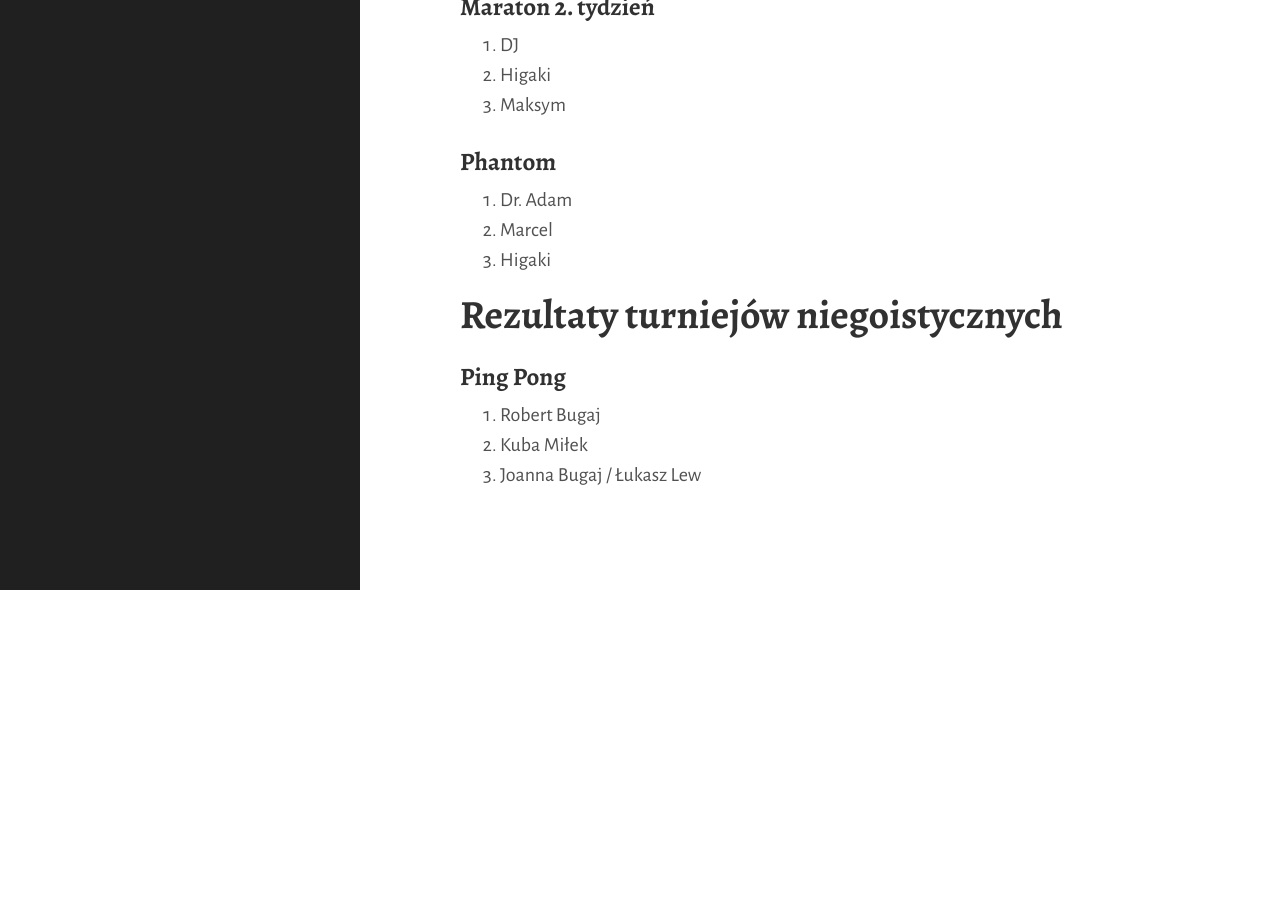
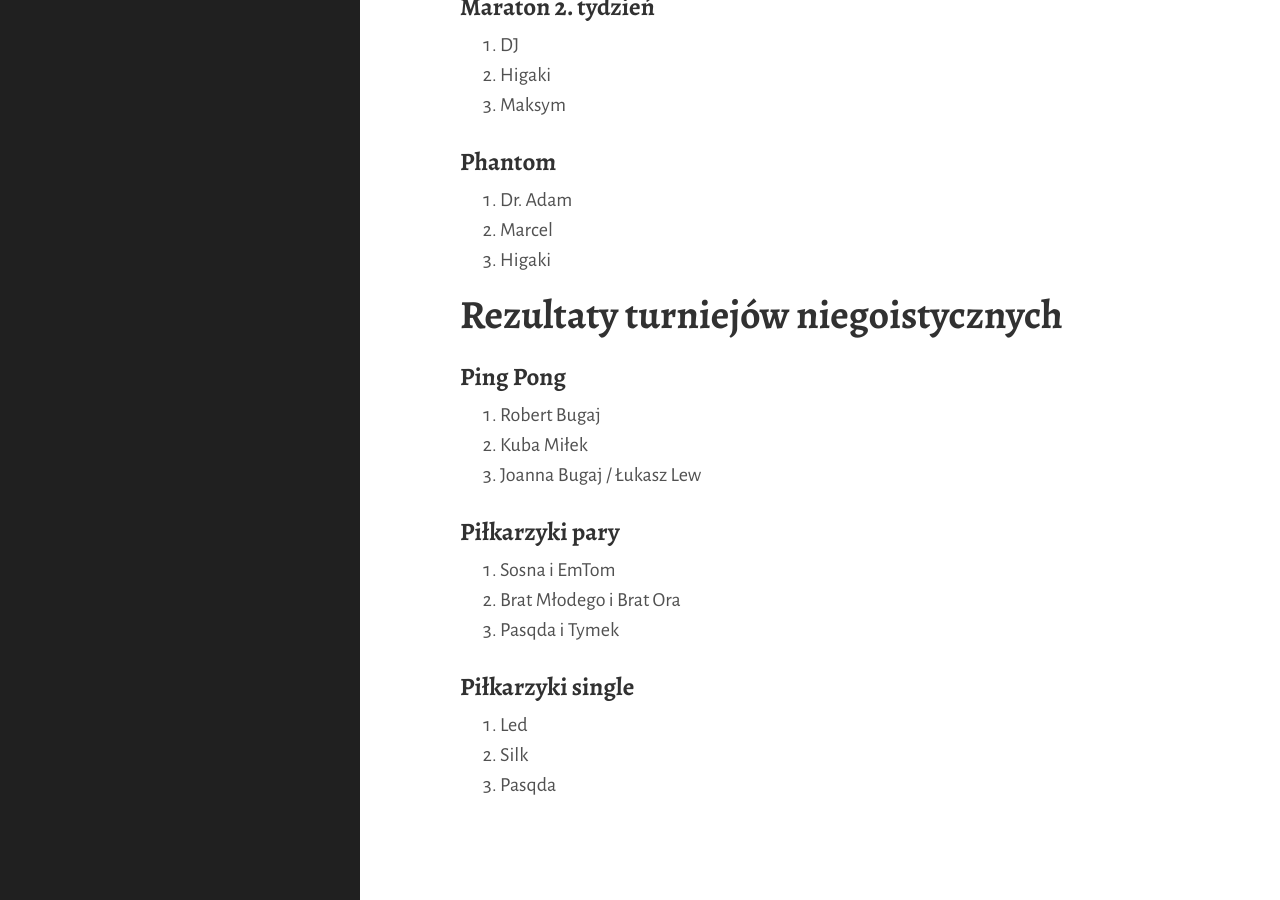
Before and after one commit to tasuki/lsg, a Jekyll site: the page built from 2022.md, in a window 1280 px wide and 900 px high, scrolled down 2410 px. Built offline with Jekyll 4.4.1, drawn with Linux system fonts in a browser that asks for light colours; before the commit the page ends 3000 px from its top, so only the background shows below that.

Commit message:
Mam jeszcze wyniki piłkarzyków z 2022

```diff
--- a/2022.md
+++ b/2022.md
@@ -108,3 +108,15 @@ Wszystkie gry wygrał Michał Sobański (no i Wirżinia)!
 1. Robert Bugaj
 2. Kuba Miłek
 3. Joanna Bugaj / Łukasz Lew
+
+### Piłkarzyki pary
+
+1. Sosna i EmTom
+2. Brat Młodego i Brat Ora
+3. Pasqda i Tymek
+
+### Piłkarzyki single
+
+1. Led
+2. Silk
+3. Pasqda
```
